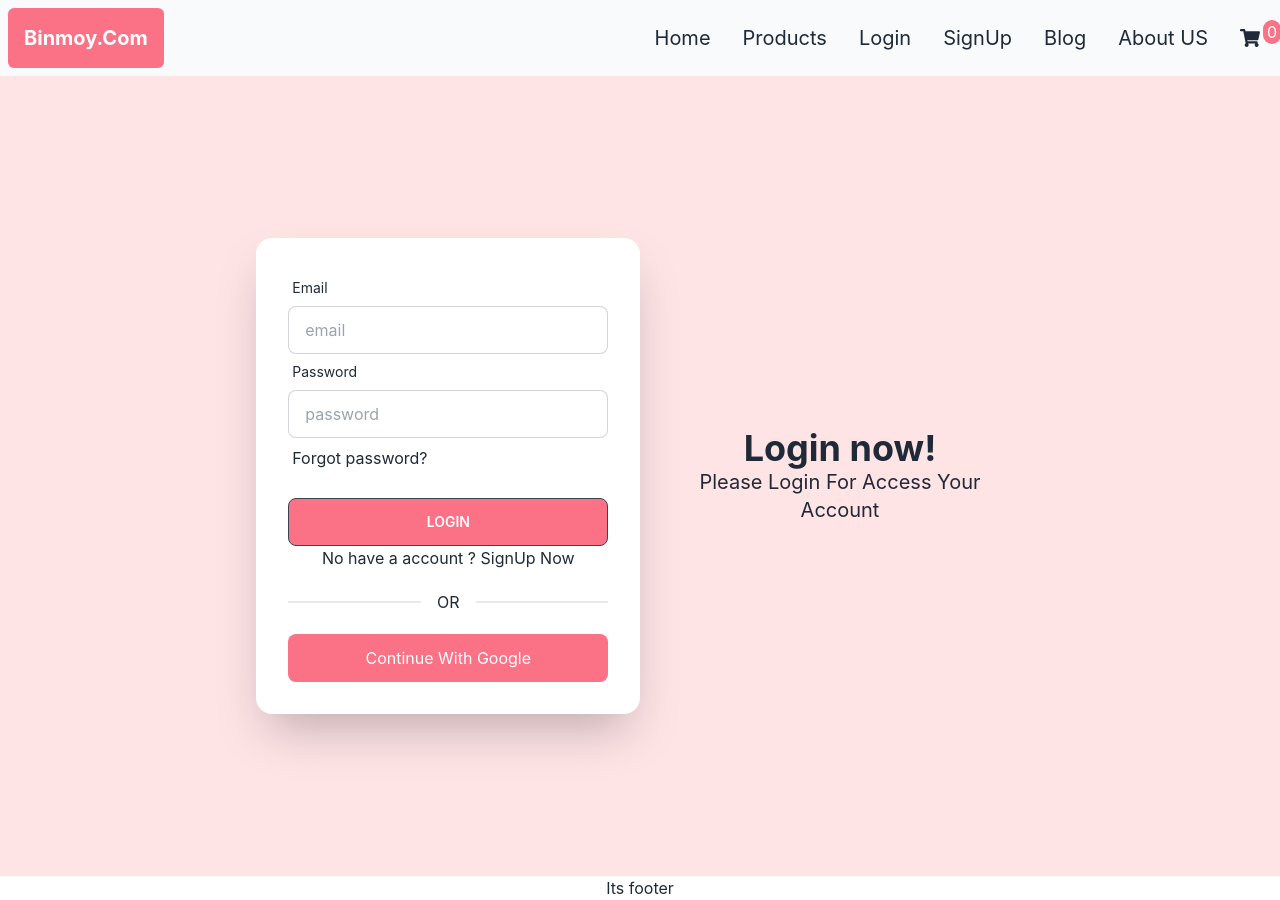
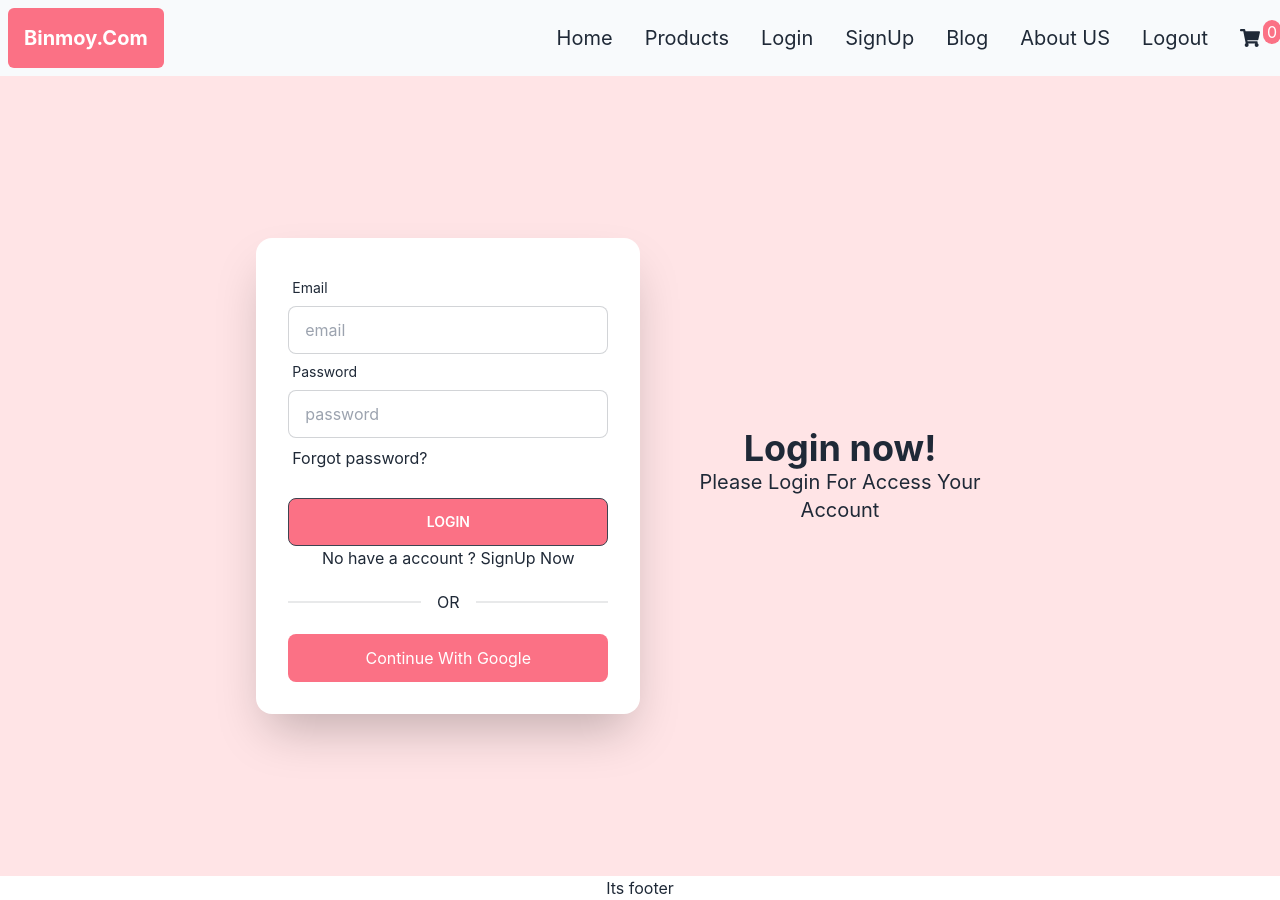
Before and after one commit to mdasif526976/Binmoy.Com, a React (Create React App) app: page /login in a window 1280 px wide. Built offline with nearby package versions, Linux system fonts and the light colour scheme.

Commit message:
Log out feature add

```diff
--- a/src/Authprovider/Authprovider.js
+++ b/src/Authprovider/Authprovider.js
@@ -1,6 +1,7 @@
 import React, { createContext, useState } from 'react';
-import {createUserWithEmailAndPassword, getAuth, GoogleAuthProvider, signInWithEmailAndPassword, signInWithPopup}  from "firebase/auth";
+import {createUserWithEmailAndPassword, getAuth, GoogleAuthProvider, signInWithEmailAndPassword, signInWithPopup, signOut}  from "firebase/auth";
 import { app } from '../firebase/Firebase.config';
+import toast from 'react-hot-toast';
 export const AuthContext = createContext();
 
 const auth = getAuth(app)
@@ -23,8 +24,16 @@ const loginUser = (email,password)=>{
     return signInWithEmailAndPassword(auth,email,password)
 }
 
+// logOut
+const logOut = ()=>{
+    signOut(auth).then(()=>{
+        toast.success('Log Out Successfully')
+    })
+}
+
      const authInfo = {
-        user,setUser,loading,setLoading,googleSign,SignUpWithEmailPassword,loginUser
+        user,setUser,loading,setLoading,googleSign,logOut
+        ,SignUpWithEmailPassword,loginUser
      };
 
     return (
--- a/src/component/Login/Login.js
+++ b/src/component/Login/Login.js
@@ -1,6 +1,7 @@
 import React, { useContext } from 'react';
 import { useForm } from 'react-hook-form';
 import toast from 'react-hot-toast';
+import { Link } from 'react-router-dom';
 import { AuthContext } from '../../Authprovider/Authprovider';
 const Login = () => {
   const {googleSign,setUser,loginUser} = useContext(AuthContext);
@@ -63,7 +64,7 @@ const googlelogin =()=>{
           <input type='submit' className="bg-rose-400 btn" value='Login'/>
         </div>
         <div>
-          <p>No have a account ? <span className='hover:underline'>SignUp Now</span>  </p>
+          <p>No have a account ? <Link to='/signup' className='hover:underline'>SignUp Now</Link>  </p>
         </div>
         </form>
         <div className="divider">OR</div>
--- a/src/shered/Navbar.js
+++ b/src/shered/Navbar.js
@@ -1,8 +1,10 @@
-import React from 'react';
+import React, { useContext } from 'react';
 import { FaShoppingCart} from 'react-icons/fa';
 import { Link } from 'react-router-dom';
+import { AuthContext } from '../Authprovider/Authprovider';
 
 const Navbar = () => {
+  const {logOut} = useContext(AuthContext)
     const menu =<>
      <li><Link to='' className='font-normal text-xl hover:bg-rose-500 hover:text-white rounded-md '>Home</Link></li>
      <li><Link to='/product' className='font-normal text-xl hover:bg-rose-500 hover:text-white rounded-md '>Products</Link></li>
@@ -10,6 +12,8 @@ const Navbar = () => {
      <li><Link to='/signup' className='font-normal text-xl hover:bg-rose-500 hover:text-white rounded-md '>SignUp</Link></li>
      <li><Link to='' className='font-normal text-xl hover:bg-rose-500 hover:text-white rounded-md '>Blog</Link></li>
      <li><Link to='' className='font-normal text-xl hover:bg-rose-500 hover:text-white rounded-md '>About US</Link></li>
+     <li><button onClick={logOut} className='font-normal text-xl hover:bg-rose-500
+      hover:text-white rounded-md '>Logout</button></li>
      <li>
         <div className='relative'>
             <p className='bg-rose-400 px-1 absolute font-normal left-[39px] text-white top-2
```
